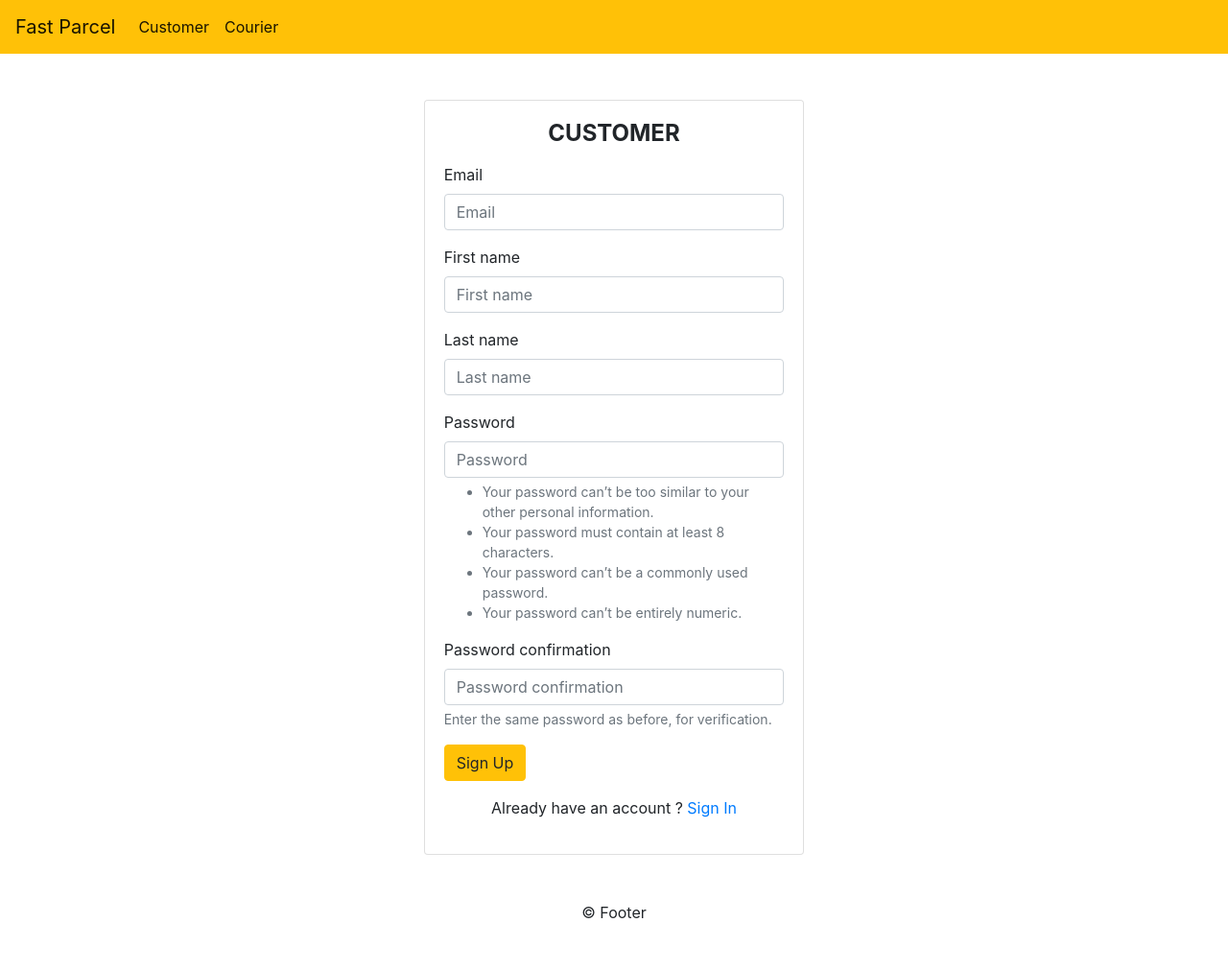
After one commit to zhuochengli1997/PASDelivery, a Django app: page /sign-up in a window 1280 px wide. The commit adds this page. Shown: the whole page at 96% size. Run offline with Django 3.2, Linux system fonts and the light colour scheme; some libraries are stand-ins or nearby versions.

Commit message:
Implemented basic log in/out and sign up pages

```diff
--- /dev/null
+++ b/core/forms.py
@@ -0,0 +1,19 @@
+from django import forms
+from django.contrib.auth.forms import UserCreationForm
+from django.contrib.auth.models import User
+from django.core.exceptions import ValidationError
+
+class SignUpForm(UserCreationForm):
+    email = forms.EmailField(max_length=250)
+    first_name = forms.CharField(max_length=150)
+    last_name = forms.CharField(max_length=150)
+
+    class Meta:
+        model = User
+        fields = ('email','first_name','last_name','password1','password2')
+
+    def clean_email(self):
+        email = self.cleaned_data['email'].lower()
+        if User.objects.filter(email=email):
+            raise ValidationError("The email address already exists")
+        return email
--- a/core/templates/base.html
+++ b/core/templates/base.html
@@ -13,23 +13,30 @@
 </head>
 
 <body>
-    <nav class="navbar navbar-expand-lg navbar-light bg-warning">
+    <nav class="navbar {% if not request.user.is_authenticated %}navbar-expand-lg {% endif %}navbar-light bg-warning">
 
           <a class="navbar-brand" href="/">Fast Parcel</a>
 
+          {% if not request.user.is_authenticated %}
           <button class="navbar-toggler" type="button" data-toggle="collapse" data-target="#navbarSupportedContent" aria-controls="navbarSupportedContent" aria-expanded="false" aria-label="Toggle navigation">
             <span class="navbar-toggler-icon"></span>
           </button>
           <div class="collapse navbar-collapse" id="navbarSupportedContent">
             <ul class="navbar-nav">
-              <li class="nav-item">
-                <a class="nav-link active" aria-current="page" href="#">Customer</a>
+              <li class="nav-item {%if request.GET.next != '/courier/'%}active{% endif %}">
+                <a class="nav-link active" aria-current="page" href="/sign-in/?next=/customer/">Customer</a>
               </li>
-              <li class="nav-item">
-                <a class="nav-link" href="#">Courier</a>
+              <li class="nav-item {%if request.GET.next != '/customer/'%}active{% endif %}">
+                <a class="nav-link active" aria-current="page" href="/sign-in/?next=/courier/">Courier</a>
               </li>
             </ul>
         </div>
+        {% else %}
+        <from class="form-inline">
+          <span class="mr-4">{{request.user.get_full_name|title}}</span>
+          <a href="/sign-out" class="btn btn-outline-dark">Sign Out</a>
+        </from>
+        {% endif %}
     </nav>
 
     {% block content %}{% endblock %}
--- /dev/null
+++ b/core/templates/sign_up.html
@@ -0,0 +1,34 @@
+{% extends 'base.html' %}
+{% load bootstrap4 %}
+
+{% block content %}
+
+<div class="container-fluid mt-5">
+    <div class="row justify-content-center">
+        <div class="col-lg-4">
+            <div class="card">
+                <div class="card-body">
+                    <h4 class="text-center text-uppercase mb-3">
+                        <b>
+                            {% if request.GET.next != '/courier/' %}
+                            Customer
+                            {%else%}
+                            Courier
+                            {%endif%}
+                        </b>
+                    </h4>
+                    <form method="POST">
+                        {% csrf_token %}
+                        {% bootstrap_form form %}
+                        <button type="submit" class="btn btn-warning bt-block">Sign Up</button>
+                        <p class="text-center mt-3">
+                            Already have an account ? <a href="/sign-in/?next={{ request.GET.next}}">Sign In</a>
+                        </p>
+                    </form>
+                </div>
+            </div>
+        </div>
+    </div>
+</div>
+
+{%endblock%}
--- a/core/views.py
+++ b/core/views.py
@@ -1,11 +1,35 @@
-from django.shortcuts import render
+from django.shortcuts import render,redirect
+from django.contrib.auth import login
+from django.contrib.auth.decorators import login_required
+
+from . import forms
 
 # Create your views here.
 def home(request):
     return render(request,'home.html')
 
+@login_required()
 def customer_page(request):
     return render(request,'home.html')
 
+@login_required()
 def courier_page(request):
     return render(request,'home.html')
+
+def sign_up(request):
+    form = forms.SignUpForm()
+
+    if request.method == 'POST':
+        form = forms.SignUpForm(request.POST)
+
+        if form.is_valid():
+            email = form.cleaned_data.get('email').lower()
+            user = form.save(commit=False)
+            user.username = email
+            user.save()
+            login(request,user)
+            return redirect('/')
+
+    return render(request,'sign_up.html',{
+        'form': form
+    })
--- a/fastparcel/settings.py
+++ b/fastparcel/settings.py
@@ -120,3 +120,6 @@ USE_TZ = True
 # https://docs.djangoproject.com/en/3.1/howto/static-files/
 
 STATIC_URL = '/static/'
+
+LOGIN_URL = '/sign-in'
+LOGIN_REDIRECT_URL = '/'
--- a/fastparcel/urls.py
+++ b/fastparcel/urls.py
@@ -1,25 +1,16 @@
-"""fastparcel URL Configuration
-
-The `urlpatterns` list routes URLs to views. For more information please see:
-    https://docs.djangoproject.com/en/3.1/topics/http/urls/
-Examples:
-Function views
-    1. Add an import:  from my_app import views
-    2. Add a URL to urlpatterns:  path('', views.home, name='home')
-Class-based views
-    1. Add an import:  from other_app.views import Home
-    2. Add a URL to urlpatterns:  path('', Home.as_view(), name='home')
-Including another URLconf
-    1. Import the include() function: from django.urls import include, path
-    2. Add a URL to urlpatterns:  path('blog/', include('blog.urls'))
-"""
 from django.contrib import admin
 from django.urls import path
 from core import views
+from django.contrib.auth import views as auth_views
 
 urlpatterns = [
     path('admin/', admin.site.urls),
     path('',views.home),
+
+    path('sign-in/',auth_views.LoginView.as_view(template_name="sign_in.html")),
+    path("sign-out/", auth_views.LogoutView.as_view(next_page="/")),
+    path('sign-up',views.sign_up),
+
     path("customer/", views.customer_page),
     path("courier/", views.courier_page)
 
```
Also changed, not shown: core/templates/sign_in.html (added, +34 -0 lines).
